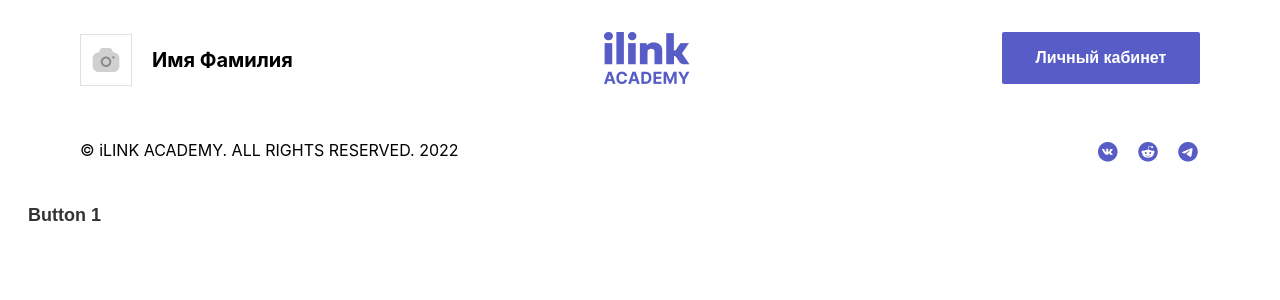
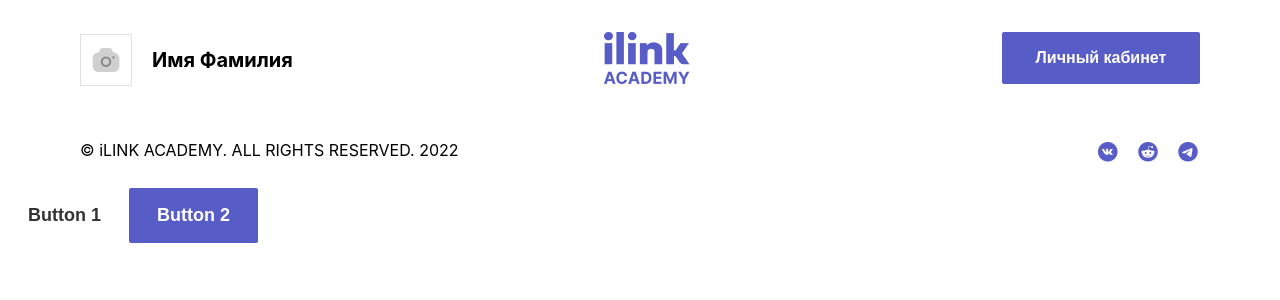
Before and after one commit to Axent13/ilink-test-task, a React (Create React App) app: page / in a window 1280 px wide. Shown: the top 300 px of the page. Built offline with nearby package versions, Linux system fonts and the light colour scheme.

Commit message:
Сверстал Button2

```diff
--- a/src/App.js
+++ b/src/App.js
@@ -1,6 +1,7 @@
 import Header from './components/Header/Header';
 import Footer from './components/Footer/Footer';
 import Button1 from './components/Button1/Button1';
+import Button2 from './components/Button2/Button2';
 
 function App() {
   return (
@@ -8,6 +9,7 @@ function App() {
       <Header/>
       <Footer/>
       <Button1/>
+      <Button2/>
     </div>
   );
 }
--- /dev/null
+++ b/src/components/Button2/Button2.js
@@ -0,0 +1,11 @@
+import './Button2.scss';
+
+function Button2() {
+  return (
+    <button className="button2" type="button">
+      <div className="button2__text">Button 2</div>
+    </button>
+  );
+}
+
+export default Button2;
--- /dev/null
+++ b/src/components/Button2/Button2.scss
@@ -0,0 +1,54 @@
+.button2 {
+  position: relative;
+  min-height: 3.25rem;
+  min-width: 3.25rem;
+  border-radius: 0.125rem;
+  border: none;
+  padding: 1.063rem 1.75rem;
+  font-size: 1.125rem;
+  font-weight: 600;
+  color: #fff;
+  background-color: #585CC6;
+  cursor: pointer;
+
+  &::after {
+    display: none;
+    content: '';
+    position: absolute;
+    top: 0;
+    left: 0;
+    width: 55.12%;
+    height: 100%;
+    background-color: #696DC8;
+    border-radius: inherit;
+    border-top-right-radius: 0;
+    border-bottom-right-radius: 0;
+    z-index: 1;
+  }
+
+  &:hover::after {
+    display: block;
+  }
+
+  &:active {
+    background-color: #797DDF;
+  }
+
+  &:active::after {
+    display: none;
+  }
+
+  &:disabled {
+    background-color: #8A8A8A;
+    cursor: not-allowed;
+  }
+
+  &:disabled::after {
+    display: none;
+  }
+
+  &__text {
+    position: relative;
+    z-index: 2;
+  }
+}
```
